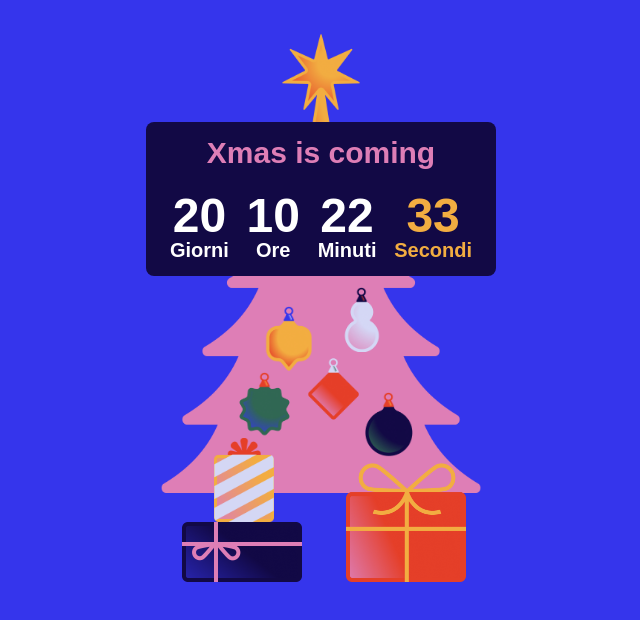
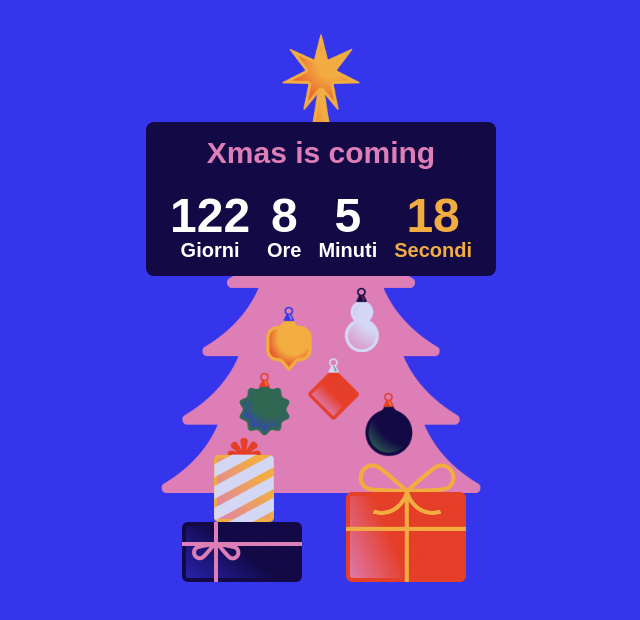
Before and after one commit to Lucianor01/xmas-counter, a plain HTML site: page index.html in a window 1280 px wide. Shown: the whole page, without its empty margins (319-959 px from the left). Drawn offline with Linux system fonts and the light colour scheme.

Commit message:
funzione timer

```diff
--- a/assets/css/style.css
+++ b/assets/css/style.css
@@ -20,6 +20,10 @@ h1 {
 
 img {
     max-width: 100%;
+}
+
+.mb-0 {
+    margin-bottom: 0;
 }
 
 .container {
--- a/assets/js/main.js
+++ b/assets/js/main.js
@@ -5,12 +5,48 @@ const minutes = document.querySelector('#minutes');
 const seconds = document.querySelector('#seconds');
 const panel = document.querySelector('.panel');
 
-function timer(data) {
+function timer() {
+
+    // Data corrente
+    const oggi = new Date();
+
     // Creo un oggetto Date per la data di Natale dell'anno corrente
-    const dataNatale = new Date(data.getFullYear(), 11, 25);
+    const dataNatale = new Date(oggi.getFullYear(), 11, 25);
 
     // Calcolo la differenza in millisecondi tra la data corrente e la data di Natale
-    const diff = dataNatale - data
+    const diff = dataNatale - oggi
 
+    // Calcolo il numero di giorni dalla differenza in millisecondi
+    const giorniMancanti = Math.floor(diff / (1000 * 60 * 60 * 24));
+
+    // Calcolo le ore rimanenti
+    const oreMancanti = Math.floor((diff % (1000 * 60 * 60 * 24)) / (1000 * 60 * 60));
+
+    // Calcolo i minuti rimanenti
+    const minutiMancanti = Math.floor((diff % (1000 * 60 * 60)) / (1000 * 60));
+
+    // Calcolo i secondi rimanenti
+    const secondiMancanti = Math.floor((diff % (1000 * 60)) / 1000);
+
+    // console.log(giorniMancanti);
+
+    if (diff > 0) {
+
+        // Stampo i giorni mancanti
+        days.innerHTML = giorniMancanti;
+        // Stampo le ore mancanti
+        hours.innerHTML = oreMancanti;
+        // Stampo i minuti mancanti
+        minutes.innerHTML = minutiMancanti;
+        // Stampo i secondi mancanti
+        seconds.innerHTML = secondiMancanti;
+
+    } else {
+        clearInterval(interval); // Arresto l'aggiornamento del contatore
+        panel.innerHTML = `"<h1 class="mb-0">Buon Natale!🎅🏻</h1>"`;
+    }
 
 }
+
+// Eseguo la funzione timer ogni secondo
+const interval = setInterval(timer, 1000);
```
